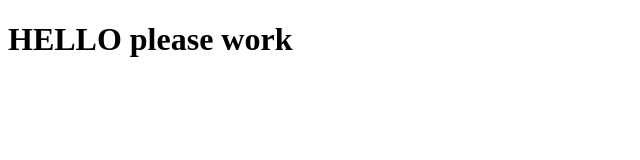
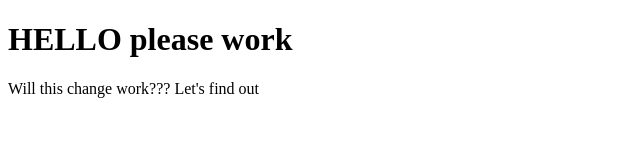
Before and after one commit to Qas1m0m0/WebsiteClone, a plain HTML site: page index.html in a window 1280 px wide. Shown: the whole page, without its empty margins (0-640 px from the left). Drawn offline with Linux system fonts and the light colour scheme.

Commit message:
testing the push

```diff
--- a/index.html
+++ b/index.html
@@ -8,5 +8,6 @@
 </head>
 <body>
     <h1>HELLO please work</h1>
+    <p>Will this change work??? Let's find out</p>
 </body>
 </html>
```
